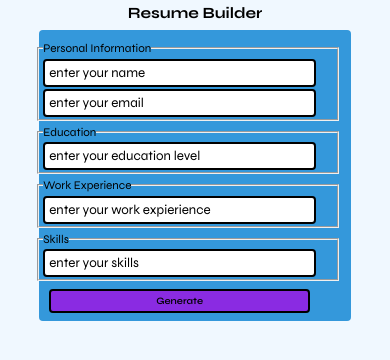
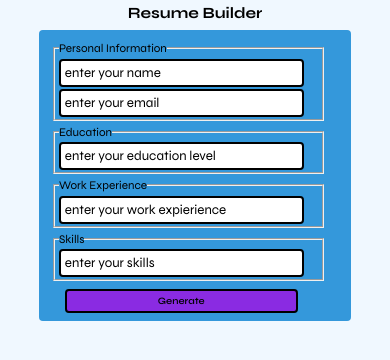
Before and after one commit to Usmanali960/hakhathon-milestone4, a plain HTML site: page index.html in a window 390 px wide. Drawn offline with Linux system fonts and the light colour scheme.

Commit message:
second commit

```diff
--- a/style.css
+++ b/style.css
@@ -118,7 +118,7 @@ input::placeholder {
 }
 
 /* media query for small screens */
-@media only screen and (max-width:700px) {
+@media (max-width:700px) {
     .heading {
         font-size: 4vw;
     }
@@ -144,3 +144,9 @@ input::placeholder {
         font-size: 2.5vw;
     }
 }
+
+@media (max-width:500px) {
+    .formSection{
+        padding: 2vw 10vw;
+    }
+}
```
